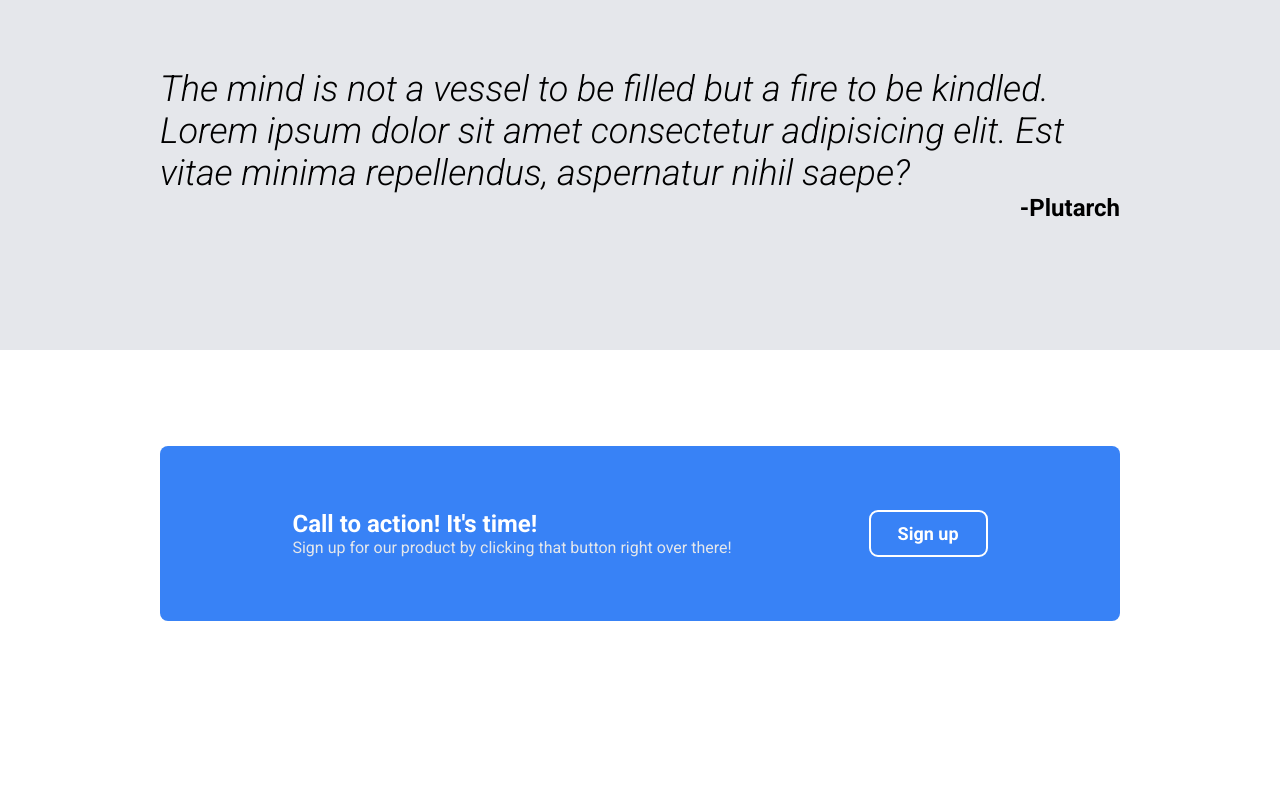
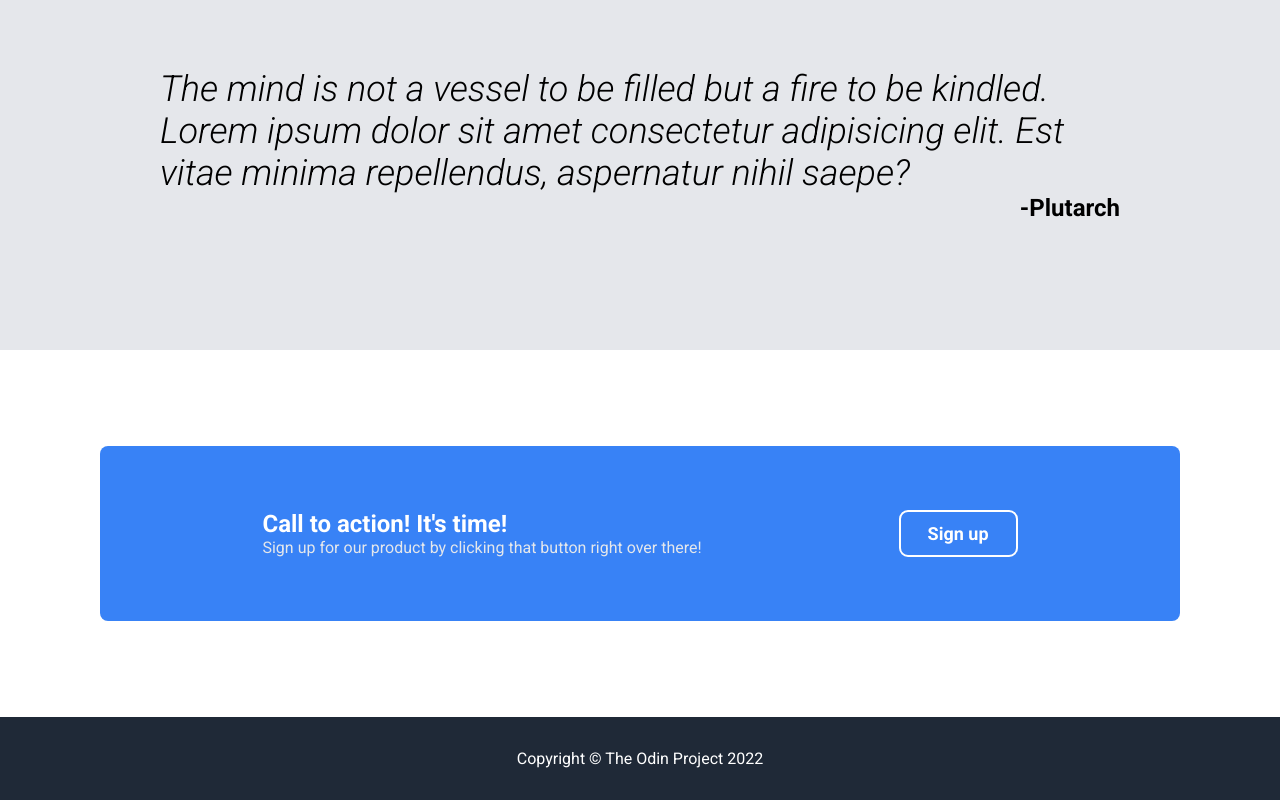
Before and after one commit to BrandonZamorano/odin-project-landing-page, a plain HTML site: page index.html in a window 1280 px wide. Shown: the part 1013-1813 px from the top of the page. Before the commit the page ends 1730 px from the top, so only its background shows below. Drawn offline with Linux system fonts and the light colour scheme.

Commit message:
Add main-footer

```diff
--- a/index.html
+++ b/index.html
@@ -12,7 +12,7 @@
     <title>Landing Page</title>
   </head>
   <body>
-    <div class="hero-section">
+    <div class="section hero-section">
       <div class="container">
         <header class="header">
           <div class="logo">Header Logo</div>
@@ -117,6 +117,7 @@
     </section>
 
     <section class="section cta-section">
+      <div class="container">
         <div class="cta-card">
           <div class="cta-content">
             <div class="cta-card-title">Call to action! It's time!</div>
@@ -127,6 +128,13 @@
 
           <a href="#" class="btn btn-cta btn-outline">Sign up</a>
         </div>
+      </div>
     </section>
+
+    <footer class="main-footer">
+      <div class="container">
+        <p class="footer-text">Copyright &copy; The Odin Project 2022</p>
+      </div>
+    </footer>
   </body>
 </html>
--- a/styles.css
+++ b/styles.css
@@ -15,7 +15,7 @@ body {
 }
 
 /* Hero Section */
-.hero-section {
+.hero-section, .main-footer {
   background-color: #1f2937;
 }
 .header {
@@ -180,7 +180,7 @@ body {
 .cta-card {
   background-color: #3882F6;
   color: white;
-  width: 75%;
+  /* width: 75%; */
   margin: 6em auto;
   padding: 4em;
   border-radius: .5em;
@@ -198,3 +198,15 @@ body {
 
   color: #E4E7EB;
 }
+
+/* Main Footer */
+
+.main-footer {
+  color: white;
+  text-align: center;
+  display: flex;
+  justify-content: center;
+  align-items: center;
+
+  padding: 2em;
+}
```
Lines whose indentation alone changed are shown as unchanged.
